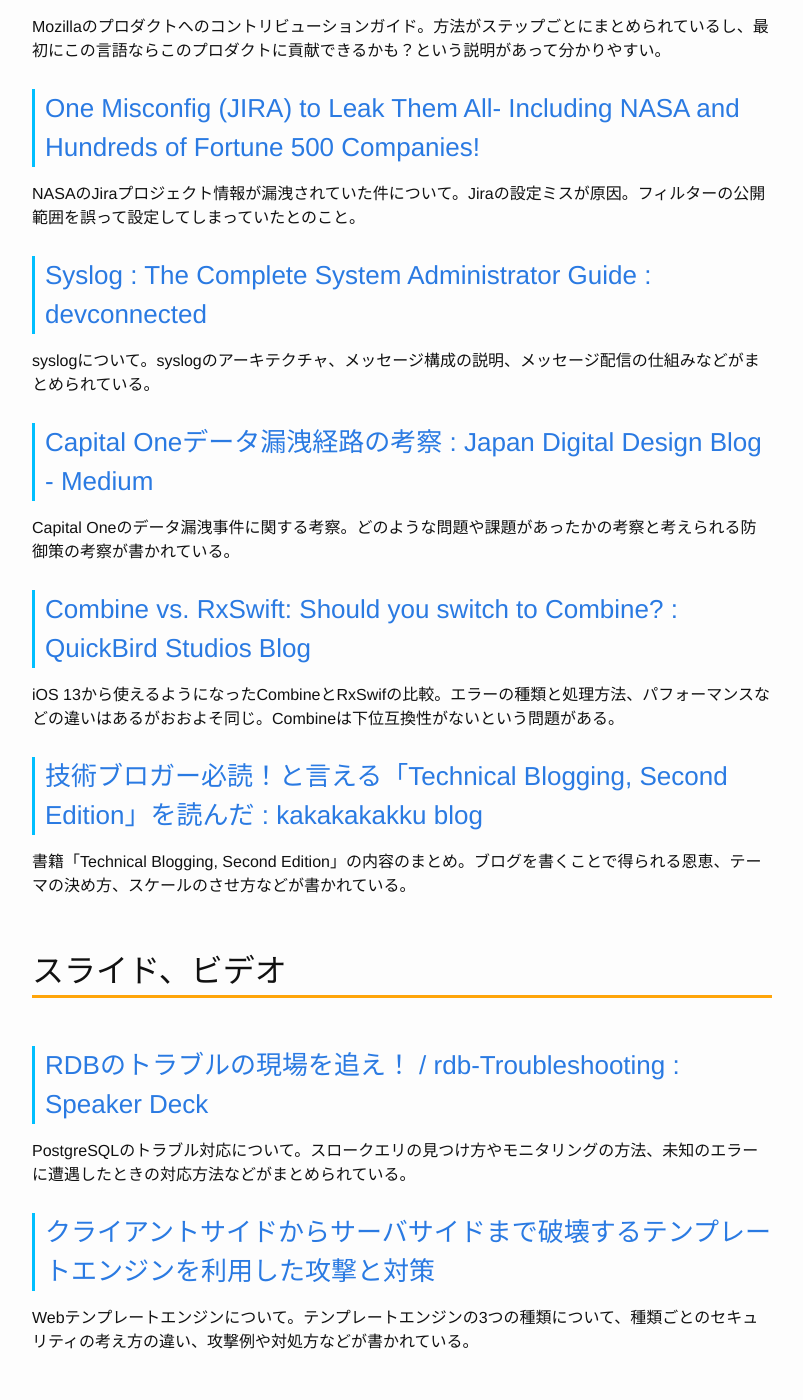
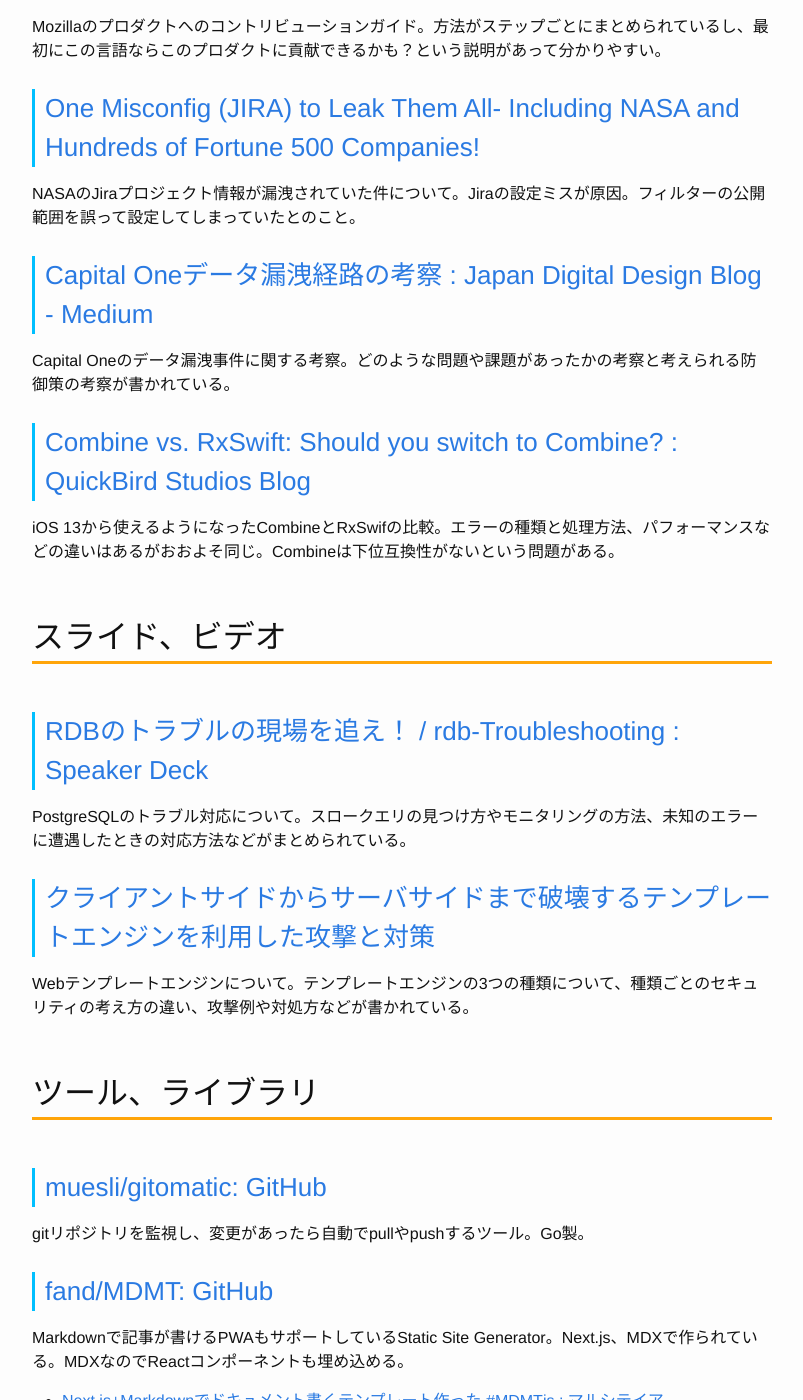
Before and after one commit to Gather-Tech/Gather-Tech.github.io, a Jekyll site: the page built from _posts/2019/2019-08-12-Gather163.md, in a window 1280 px wide and 1400 px high, scrolled down 2075 px. Shown: the whole window, without its empty margins (238-1041 px from the left). Built offline with Jekyll 4.4.1, drawn with Linux system fonts in a browser that asks for light colours; comment, search, counter and statistics services are not loaded; some of the changed text lies outside the part shown.

Commit message:
Reduced articles.

```diff
--- a/_posts/2019/2019-08-12-Gather163.md
+++ b/_posts/2019/2019-08-12-Gather163.md
@@ -50,12 +50,6 @@
 
 NASAのJiraプロジェクト情報が漏洩されていた件について。Jiraの設定ミスが原因。フィルターの公開範囲を誤って設定してしまっていたとのこと。
 
-### [Syslog : The Complete System Administrator Guide : devconnected](https://devconnected.com/syslog-the-complete-system-administrator-guide/)
-
-syslogについて。syslogのアーキテクチャ、メッセージ構成の説明、メッセージ配信の仕組みなどがまとめられている。
-
-
-
 ### [Capital Oneデータ漏洩経路の考察 : Japan Digital Design Blog - Medium](https://medium.com/japan-d2/capital-one%E3%83%87%E3%83%BC%E3%82%BF%E6%BC%8F%E6%B4%A9%E7%B5%8C%E8%B7%AF%E3%81%AE%E8%80%83%E5%AF%9F-12151e8d776f)
 
 Capital Oneのデータ漏洩事件に関する考察。どのような問題や課題があったかの考察と考えられる防御策の考察が書かれている。
@@ -63,10 +57,6 @@
 ### [Combine vs. RxSwift: Should you switch to Combine? : QuickBird Studios Blog](https://quickbirdstudios.com/blog/combine-vs-rxswift/)
 
 iOS 13から使えるようになったCombineとRxSwifの比較。エラーの種類と処理方法、パフォーマンスなどの違いはあるがおおよそ同じ。Combineは下位互換性がないという問題がある。
-
-### [技術ブロガー必読！と言える「Technical Blogging, Second Edition」を読んだ : kakakakakku blog](https://kakakakakku.hatenablog.com/entry/2019/08/07/231137)
-
-書籍「Technical Blogging, Second Edition」の内容のまとめ。ブログを書くことで得られる恩恵、テーマの決め方、スケールのさせ方などが書かれている。
 
 ## スライド、ビデオ
 
@@ -79,10 +69,6 @@
 Webテンプレートエンジンについて。テンプレートエンジンの3つの種類について、種類ごとのセキュリティの考え方の違い、攻撃例や対処方などが書かれている。
 
 ## ツール、ライブラリ
-
-### [artichoke/artichoke: GitHub](https://github.com/artichoke/artichoke)
-
-Rustで書かれたRubyの実装。
 
 ### [muesli/gitomatic: GitHub](https://github.com/muesli/gitomatic)
 
```
